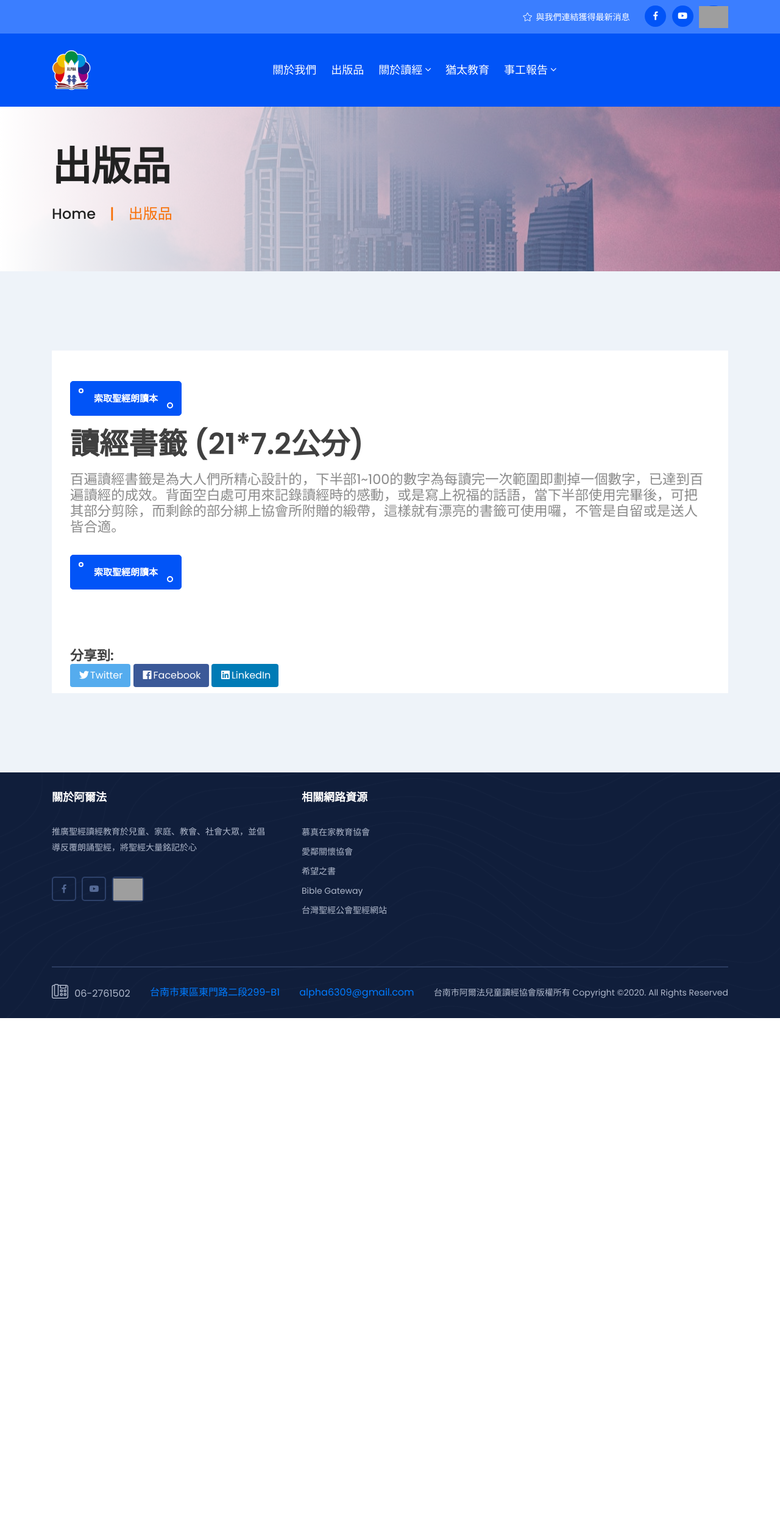
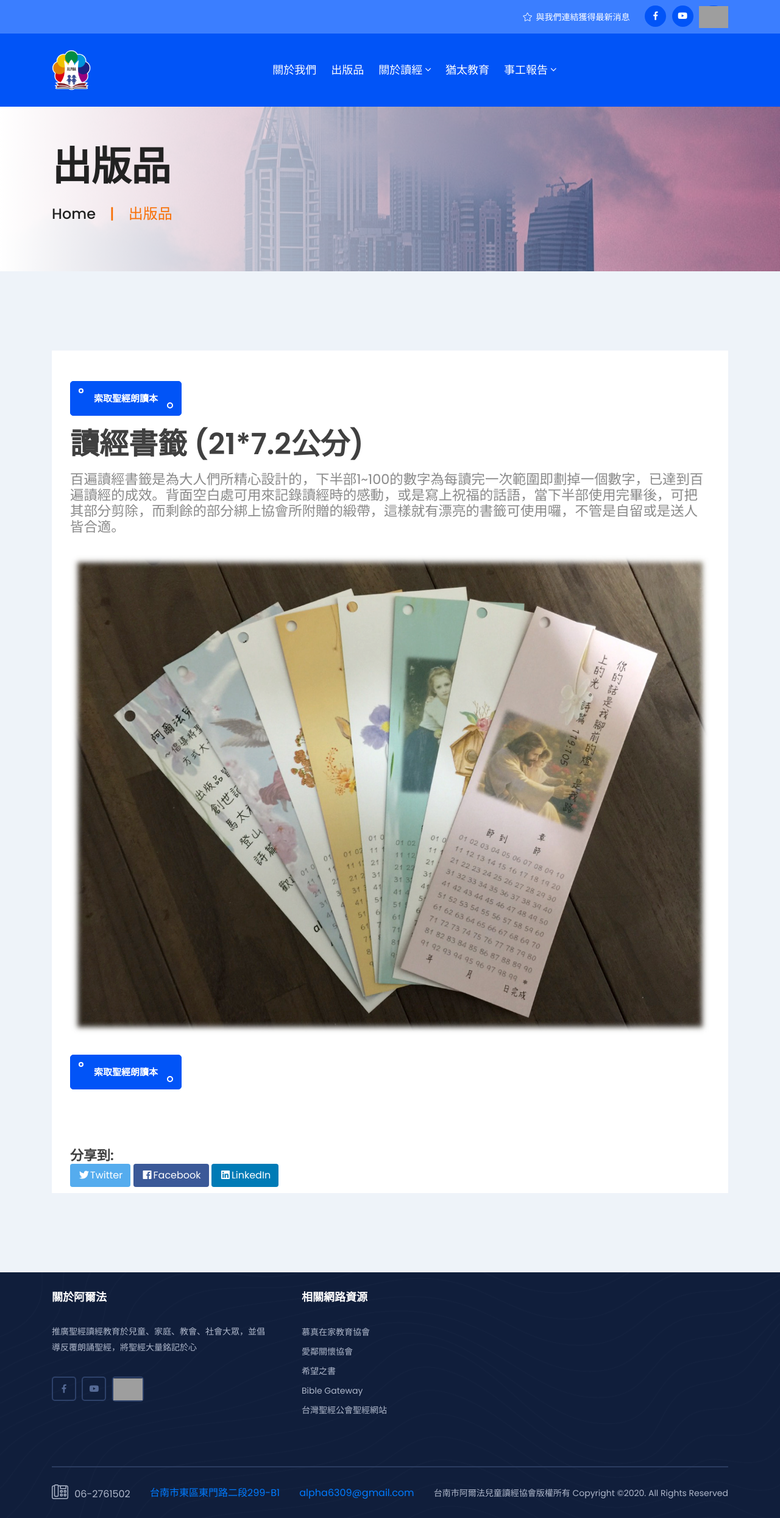
Before and after one commit to alpha6309/website, a Jekyll site: the page built from pages/讀經書籤.md, in a window 1280 px wide. Shown: the whole page at 61% size. Built offline with Jekyll 4.4.1, drawn with Linux system fonts in a browser that asks for light colours; before the commit the page ends 1670 px from its top, so only the background shows below that; grey boxes are pictures that could not be loaded.

Commit message:
Update 讀經書籤.md

```diff
--- a/pages/讀經書籤.md
+++ b/pages/讀經書籤.md
@@ -10,4 +10,6 @@ title: 出版品
 
 百遍讀經書籤是為大人們所精心設計的，下半部1~100的數字為每讀完一次範圍即劃掉一個數字，已達到百遍讀經的成效。背面空白處可用來記錄讀經時的感動，或是寫上祝福的話語，當下半部使用完畢後，可把其部分剪除，而剩餘的部分綁上協會所附贈的緞帶，這樣就有漂亮的書籤可使用囉，不管是自留或是送人皆合適。
 
+![]({{site.baseurl}}/assets/images/books/讀經書籤.jpg)
+
 {% include request_book_button.html %}
```
